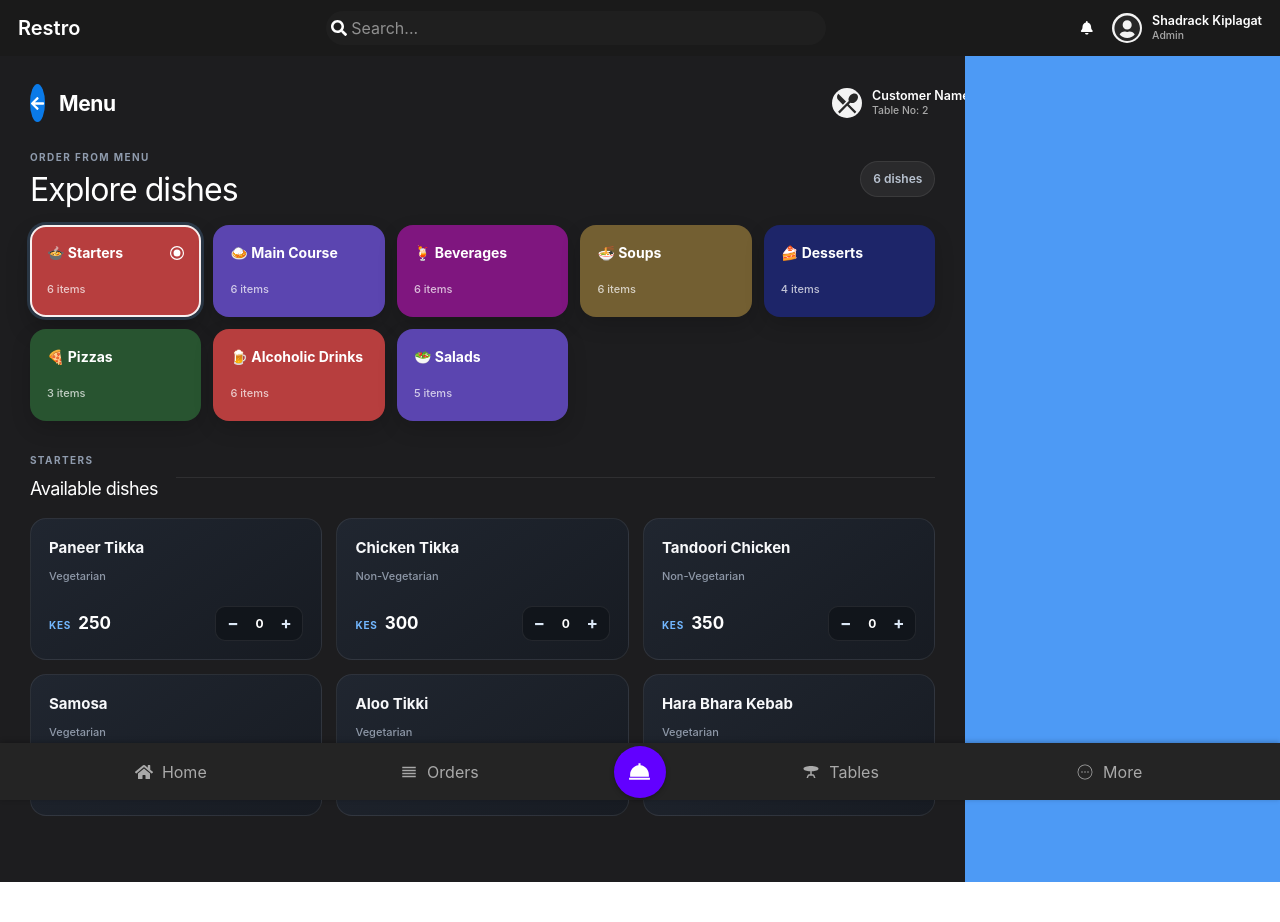
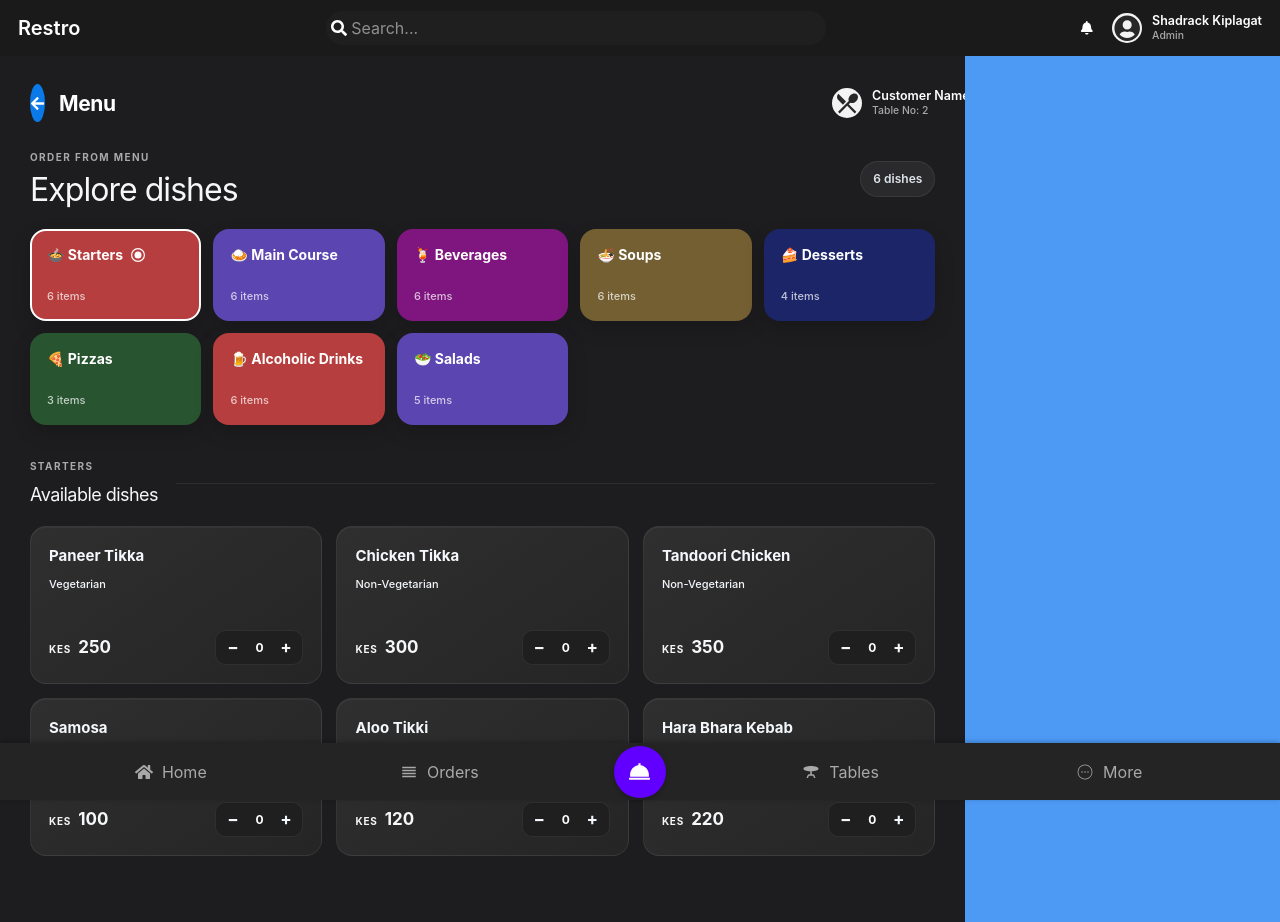
Before and after one commit to shadrackkipl/pos, a React (Vite) app in the folder pos-frontend/: page /menu in a window 1280 px wide. Before the commit the page ends 882 px from the top, so only its background shows below. Built offline with nearby package versions, Linux system fonts and the light colour scheme.

Commit message:
Refactor MenuContainer styles for improved layout and visual consistency; update colors, spacing, and hover effects

```diff
--- a/pos-frontend/src/components/menu/MenuContainer.css
+++ b/pos-frontend/src/components/menu/MenuContainer.css
@@ -1,11 +1,12 @@
 .menu-container {
-	--menu-surface: #171b22;
-	--menu-surface-raised: #202630;
-	--menu-border: rgba(255, 255, 255, 0.08);
-	--menu-muted: #8e98a8;
+	--menu-surface: #252525;
+	--menu-surface-raised: #2f2f2f;
+	--menu-border: rgba(255, 255, 255, 0.07);
+
 	width: 100%;
+	max-width: 1180px;
 	padding: 28px 0 42px;
-	color: #f7f8fa;
+	color: #f4f7fb;
 }
 
 .menu-container-header,
@@ -18,12 +19,12 @@
 }
 
 .menu-container-header {
-	margin-bottom: 18px;
+	margin-bottom: 22px;
 }
 
 .menu-eyebrow {
 	margin: 0 0 7px;
-	color: #8f9bad;
+	color: #a9a9a9;
 	font-size: 10px;
 	font-weight: 700;
 	letter-spacing: 0.14em;
@@ -33,7 +34,7 @@
 .menu-heading,
 .menu-section-heading h3 {
 	margin: 0;
-	color: #ffffff;
+	color: #f6f7f9;
 	letter-spacing: -0.03em;
 }
 
@@ -43,8 +44,9 @@
 }
 
 .menu-item-total {
+	white-space: nowrap;
 	padding: 8px 12px;
-	color: #b9c3d1;
+	color: #dfe5ec;
 	background: rgba(255, 255, 255, 0.06);
 	border: 1px solid var(--menu-border);
 	border-radius: 999px;
@@ -54,37 +56,44 @@
 
 .menu-categories {
 	display: grid;
-	grid-template-columns: repeat(auto-fit, minmax(145px, 1fr));
+	grid-template-columns: repeat(auto-fit, minmax(160px, 1fr));
 	gap: 12px;
-	margin-bottom: 32px;
+	margin-bottom: 34px;
 }
 
 .menu-category-card {
+	position: relative;
+	display: flex;
+	flex-direction: column;
+	justify-content: space-between;
 	min-height: 92px;
 	padding: 15px;
+	font: inherit;
 	color: #ffffff;
 	border: 2px solid transparent;
 	border-radius: 16px;
 	box-shadow: 0 8px 20px rgba(0, 0, 0, 0.16);
 	cursor: pointer;
 	text-align: left;
-	transition: transform 180ms ease, border-color 180ms ease, box-shadow 180ms ease;
+	overflow: hidden;
+	transition: transform 180ms ease, border-color 180ms ease, box-shadow 180ms ease, filter 180ms ease;
 }
 
 .menu-category-card:hover {
 	transform: translateY(-3px);
 	box-shadow: 0 12px 24px rgba(0, 0, 0, 0.24);
+	filter: saturate(1.08);
 }
 
 .menu-category-card:focus-visible,
 .stepper-btn:focus-visible {
-	outline: 3px solid #72b7ff;
+	outline: 3px solid var(--menu-highlight);
 	outline-offset: 3px;
 }
 
 .menu-category-card.is-selected {
-	border-color: rgba(255, 255, 255, 0.92);
-	box-shadow: 0 0 0 3px rgba(114, 183, 255, 0.18), 0 12px 24px rgba(0, 0, 0, 0.24);
+	border-color: var(--menu-highlight);
+
 }
 
 .menu-category-topline {
@@ -115,7 +124,7 @@
 
 .menu-section-heading {
 	gap: 18px;
-	margin-bottom: 16px;
+	margin-bottom: 18px;
 }
 
 .menu-section-heading h3 {
@@ -130,12 +139,12 @@
 
 .menu-items-grid {
 	display: grid;
-	grid-template-columns: repeat(auto-fit, minmax(220px, 1fr));
+	grid-template-columns: repeat(auto-fit, minmax(240px, 1fr));
 	gap: 14px;
 }
 
 .menu-item-card {
-	min-height: 142px;
+	min-height: 158px;
 	padding: 18px;
 	display: flex;
 	flex-direction: column;
@@ -144,12 +153,14 @@
 	border: 1px solid var(--menu-border);
 	border-radius: 16px;
 	box-sizing: border-box;
-	transition: border-color 180ms ease, transform 180ms ease;
+	box-shadow: inset 0 1px 0 rgba(255, 255, 255, 0.04);
+	transition: border-color 180ms ease, transform 180ms ease, box-shadow 180ms ease;
 }
 
 .menu-item-card:hover {
-	border-color: rgba(114, 183, 255, 0.45);
+	border-color: rgba(255, 153, 0, 0.45);
 	transform: translateY(-2px);
+	box-shadow: inset 0 1px 0 rgba(255, 255, 255, 0.06), 0 10px 22px rgba(0, 0, 0, 0.16);
 }
 
 .menu-item-info {
@@ -159,7 +170,7 @@
 }
 
 .menu-item-icon {
-	color: #f7f8fa;
+	color: #f4f7fb;
 	font-size: 15px;
 	font-weight: 700;
 }
@@ -176,14 +187,14 @@
 
 .menu-item-price {
 	margin: 0;
-	color: #ffffff;
+	color: #f6f7f9;
 	font-size: 17px;
 	font-weight: 700;
 }
 
 .menu-item-price span {
 	margin-right: 3px;
-	color: #72b7ff;
+	color: var(--menu-highlight);
 	font-size: 10px;
 	letter-spacing: 0.08em;
 }
@@ -193,7 +204,7 @@
 	align-items: center;
 	gap: 4px;
 	padding: 4px;
-	background: #11151b;
+	background: #1f1f1f;
 	border: 1px solid var(--menu-border);
 	border-radius: 10px;
 }
@@ -204,7 +215,7 @@
 	height: 25px;
 	padding: 0;
 	place-items: center;
-	color: #dce8f7;
+	color: #f4f7fb;
 	background: transparent;
 	border: 0;
 	border-radius: 6px;
@@ -216,7 +227,11 @@
 
 .stepper-btn:hover {
 	color: #ffffff;
-	background: #2d75b8;
+	background: var(--menu-action);
+}
+
+.stepper-btn:active {
+	transform: scale(0.94);
 }
 
 .stepper-count {
```
